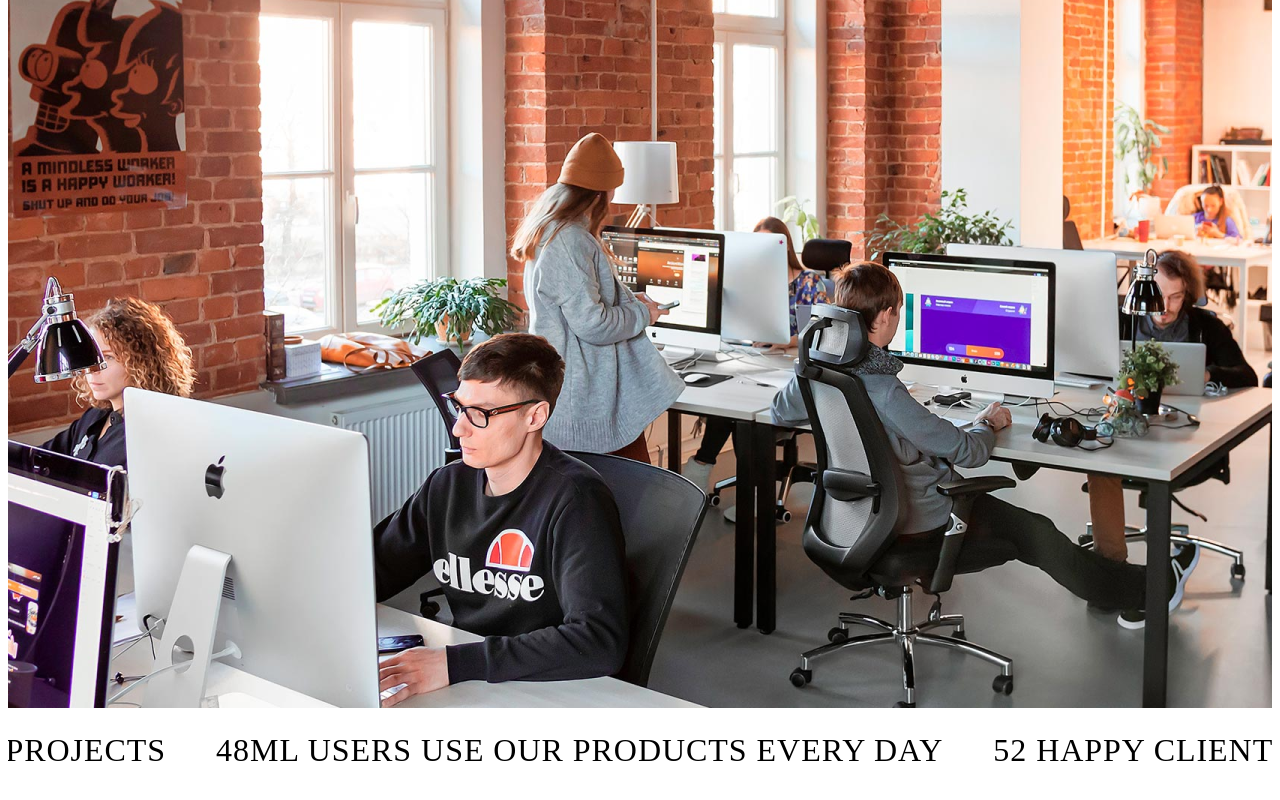
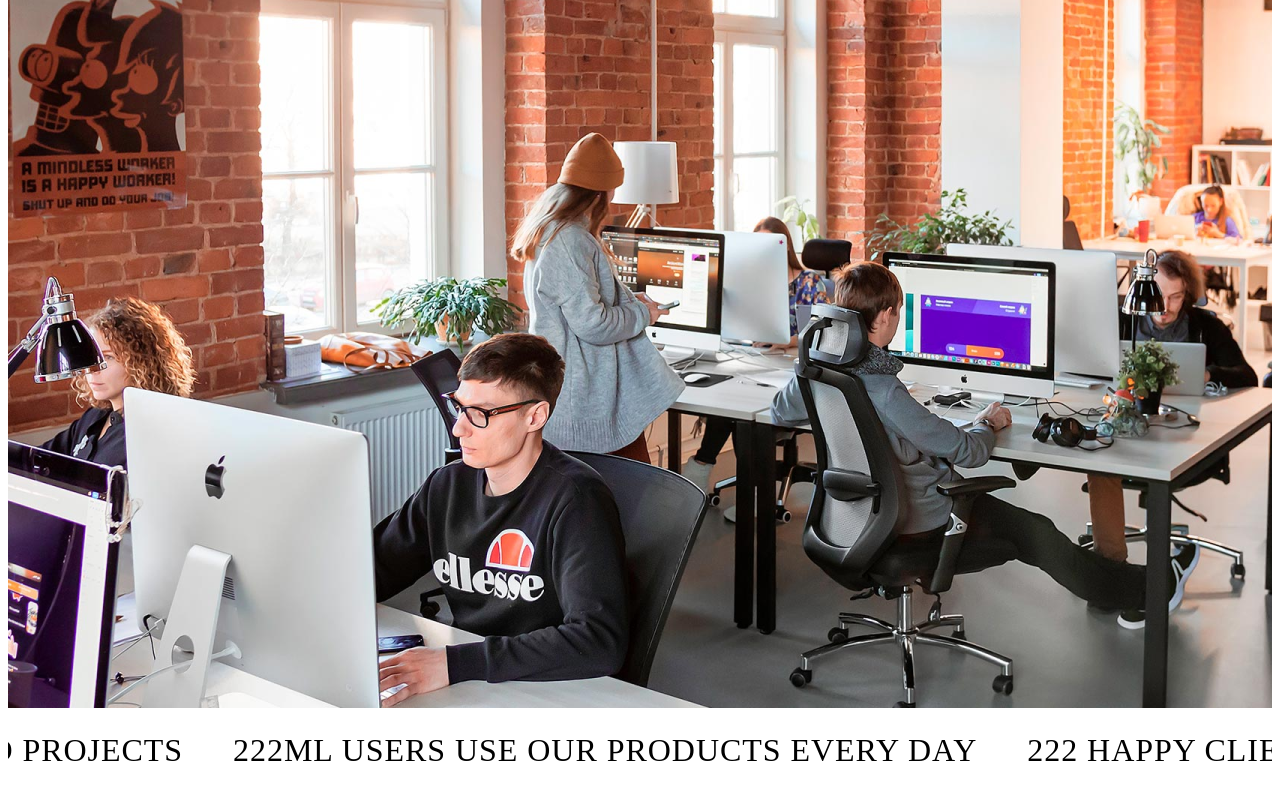
Before and after one commit to Ortvest/ortvest-website, a Next.js app: page /Main in a window 1280 px wide. Shown: the part 636-1436 px from the top of the page. Built offline with nearby package versions, Linux system fonts and the light colour scheme.

Commit message:
test/deploy-testing

```diff
--- a/src/modules/Banner/layout/Ticker/index.tsx
+++ b/src/modules/Banner/layout/Ticker/index.tsx
@@ -4,7 +4,7 @@ import Marquee from 'react-fast-marquee';
 import styles from './style.module.css';
 
 export const Ticker = () => {
-  const tickerText = ['64 Completed Projects', '48ml users use our products every day', '52 Happy Clients'];
+  const tickerText = ['222 Completed Projects', '222ml users use our products every day', '222 Happy Clients'];
 
   return (
     <section className={styles.ticker}>
```
